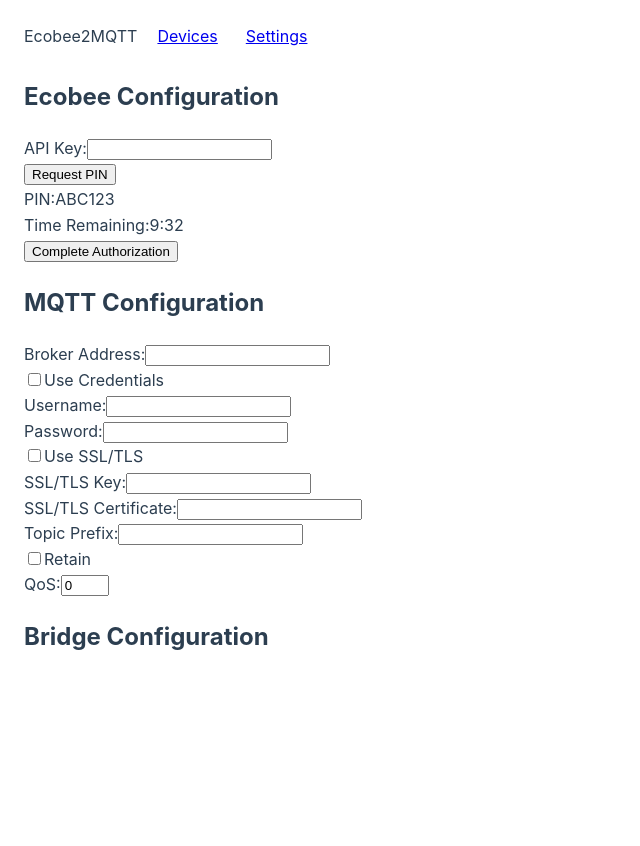
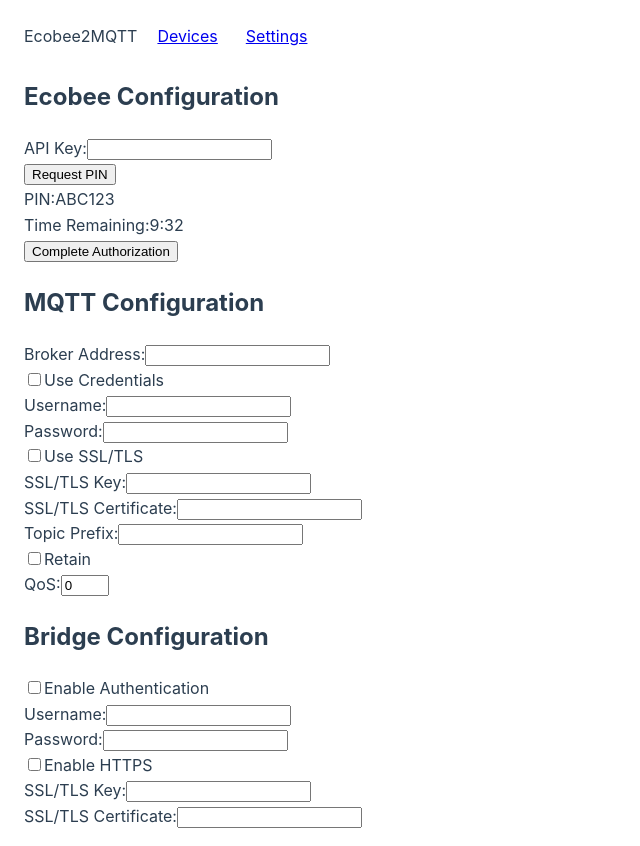
Before and after one commit to Drakmyth/Ecobee2MQTT, a Vue app: page /settings in a window 1280 px wide. Shown: the whole page, without its empty margins (0-640 px from the left). Before the commit the page ends 800 px from the top, so only its background shows below. Built offline with nearby package versions, Linux system fonts and the light colour scheme.

Commit message:
Add placeholder Bridge configuration form

```diff
--- a/src/components/BridgeConfiguration.vue
+++ b/src/components/BridgeConfiguration.vue
@@ -4,6 +4,20 @@
 <template>
     <div class="bridge-config">
         <h2>Bridge Configuration</h2>
+        <form>
+            <input type="checkbox" id="bridge-auth" />
+            <label for="bridge-auth">Enable Authentication</label><br />
+            <label for="bridge-username">Username:</label>
+            <input type="text" id="bridge-username" name="bridge-username" /><br />
+            <label for="bridge-password">Password:</label>
+            <input type="text" id="bridge-password" name="bridge-password" /><br />
+            <input type="checkbox" id="bridge-ssl" />
+            <label for="bridge-ssl">Enable HTTPS</label><br />
+            <label for="bridge-sslkey">SSL/TLS Key:</label>
+            <input type="text" id="bridge-sslkey" name="bridge-sslkey" /><br />
+            <label for="bridge-sslcert">SSL/TLS Certificate:</label>
+            <input type="text" id="bridge-sslcert" name="bridge-sslcert" />
+        </form>
     </div>
 </template>
 
--- a/src/components/EcobeeConfiguration.vue
+++ b/src/components/EcobeeConfiguration.vue
@@ -5,8 +5,8 @@
     <div class="ecobee-config">
         <h2>Ecobee Configuration</h2>
         <form>
-            <label for="apikey">API Key:</label>
-            <input type="text" id="apikey" name="apikey" /><br />
+            <label for="ecobee-apikey">API Key:</label>
+            <input type="text" id="ecobee-apikey" name="ecobee-apikey" /><br />
             <button>Request PIN</button><br />
             <span>PIN:</span>
             <span>ABC123</span><br />
```
